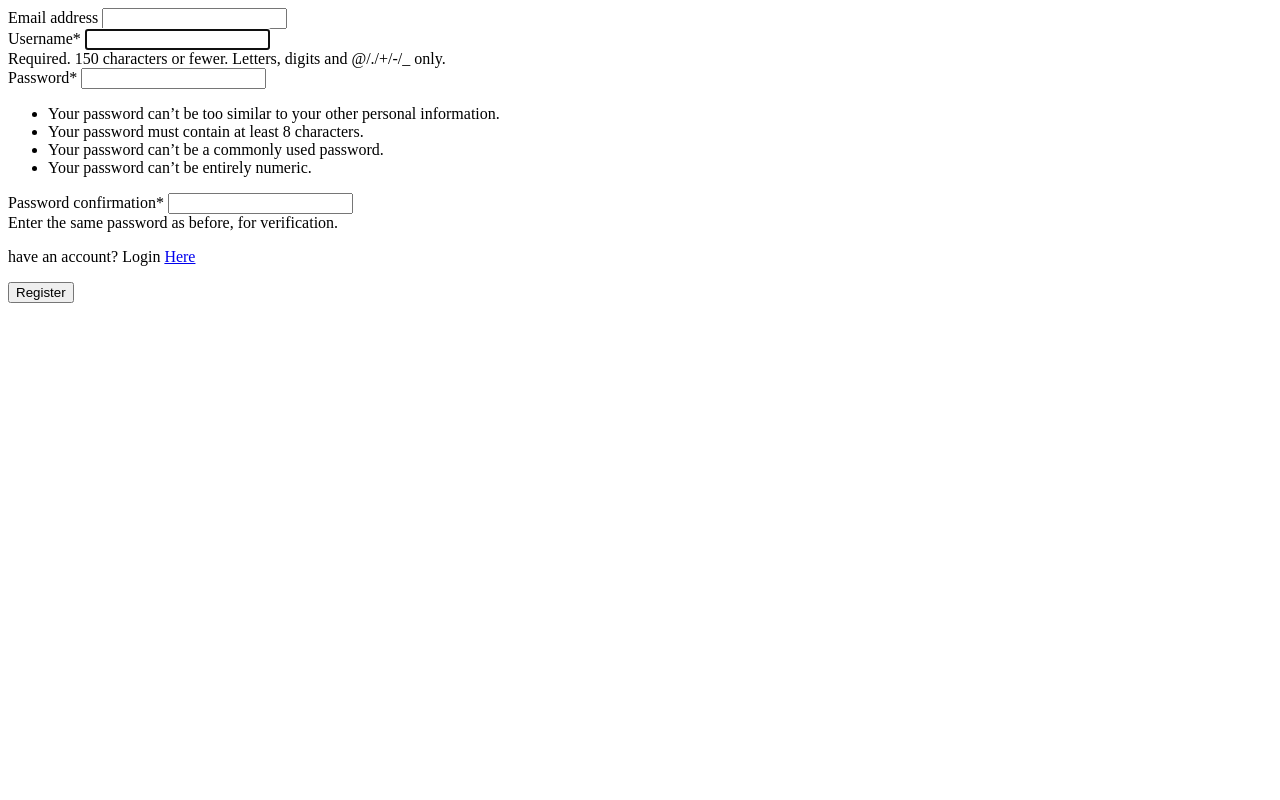
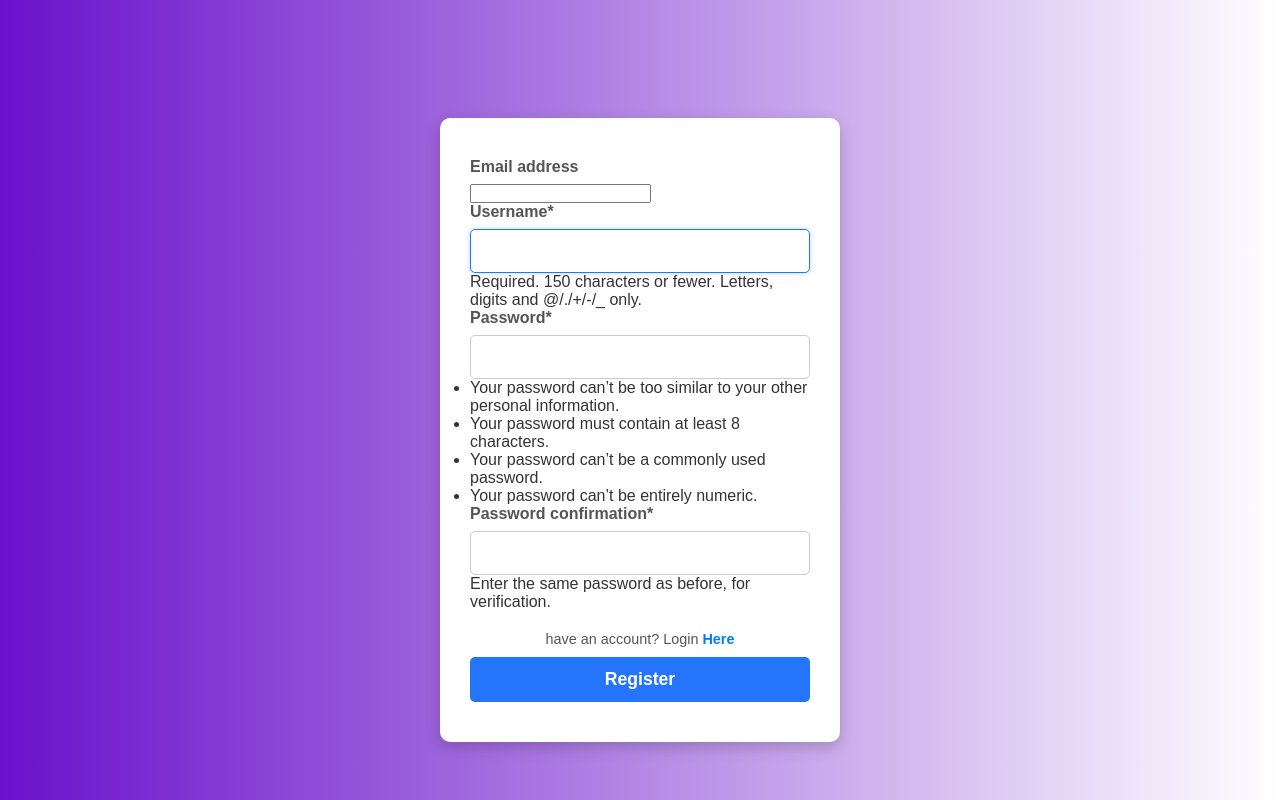
Before and after one commit to AlinaniSilomba/EventsApp, a Django app: page /events/accounts/sign-up/ in a window 1280 px wide. Run offline with Django 5.2, Linux system fonts and the light colour scheme; some libraries are stand-ins or nearby versions.

Commit message:
Add authentication URLs and enhance templates with navigation and styling
- Set LOGIN_REDIRECT_URL and LOGOUT_REDIRECT_URL in settings.py
- Update urls.py to include index path
- Enhance index.html with a navigation bar and links
- Improve sign_up.html and login.html with better form styling and links
- Add CSS for styling forms and navigation
- Create app.js for future JavaScript functionality

```diff
--- a/EventsPlanner/EventsPlanner/settings.py
+++ b/EventsPlanner/EventsPlanner/settings.py
@@ -127,3 +127,6 @@ STATIC_URL = 'static/'
 # https://docs.djangoproject.com/en/5.2/ref/settings/#default-auto-field
 
 DEFAULT_AUTO_FIELD = 'django.db.models.BigAutoField'
+
+LOGIN_REDIRECT_URL = '/events'
+LOGOUT_REDIRECT_URL = '/login'
--- /dev/null
+++ b/EventsPlanner/events/static/styles.css
@@ -0,0 +1,290 @@
+
+
+/* Basic Reset & Body Styling */
+* {
+    box-sizing: border-box;
+    margin: 0;
+    padding: 0;
+}
+
+body {
+    font-family: Arial, sans-serif;
+    background: linear-gradient(to right, #6a11cb, #ffffff); /* Example gradient background */
+    display: flex; /* Use flexbox for centering */
+    justify-content: center; /* Center horizontally */
+    align-items: center; /* Center vertically */
+    min-height: 100vh; /* Ensure body takes full viewport height */
+    color: #333;
+}
+
+.login-container {
+    background-color: #ffffff;
+    padding:40px 30px;
+    align-items: center;
+    border-radius: 10px;
+    box-shadow: 0 5px 15px rgba(0, 0, 0, 0.2);
+    width: 100%;
+    max-width: 400px; /* Max width for the login box */
+    text-align: center;
+}
+
+/* Form Heading */
+#login-form h1 {
+    margin-bottom: 25px;
+    color: #333;
+    font-size: 2em;
+    font-weight: bold;
+}
+
+
+/* Input Group Styling (Label + Input) */
+.input-group {
+    margin-bottom: 20px;
+    text-align: left; /* Align labels and inputs left */
+}
+
+.input-group label {
+    display: block; /* Label on its own line */
+    margin-bottom: 8px;
+    font-weight: bold;
+    color: #555;
+}
+
+.input-group input[type="text"],
+.input-group input[type="password"] {
+    width: 100%; /* Full width within container */
+    padding: 12px 15px;
+    border: 1px solid #ccc;
+    border-radius: 5px;
+    font-size: 1em;
+    transition: border-color 0.3s ease; /* Smooth transition for focus */
+}
+
+.input-group input[type="text"]::placeholder,
+.input-group input[type="password"]::placeholder {
+    color: #aaa;
+}
+
+/* Input focus style */
+.input-group input[type="text"]:focus,
+.input-group input[type="password"]:focus {
+    border-color: #2575fc; /* Highlight border on focus */
+    outline: none; /* Remove default browser outline */
+    box-shadow: 0 0 5px rgba(37, 117, 252, 0.3);
+}
+
+/* Login Button Styling */
+.login-btn {
+    width: 100%;
+    padding: 12px;
+    background-color: #2575fc; /* Button color */
+    color: #ffffff;
+    border: none;
+    border-radius: 5px;
+    font-size: 1.1em;
+    font-weight: bold;
+    cursor: pointer;
+    transition: background-color 0.3s ease;
+    margin-top: 10px; /* Space above the button */
+}
+
+.login-btn:hover {
+    background-color: #1a5fcc; /* Darker shade on hover */
+}
+
+/* Options (Forgot Password / Sign Up) */
+.options {
+    margin-top: 15px;
+    text-align: right; /* Align forgot password link to the right */
+}
+
+.forgot-password {
+    color: #007bff;
+    text-decoration: none;
+    font-size: 0.9em;
+}
+
+.forgot-password:hover {
+    text-decoration: underline;
+}
+
+.signup-link {
+    margin-top: 20px;
+    font-size: 0.9em;
+    color: #555;
+}
+
+.signup-link a {
+    color: #007bff;
+    text-decoration: none;
+    font-weight: bold;
+}
+
+.signup-link a:hover {
+    text-decoration: underline;
+}
+
+
+
+
+/* Here starts our Navbar */
+
+/* Navbar Styling */
+.navbar {
+    background-color: #333; /* Dark background color */
+    color: #fff;            /* White text color */
+    width: 100%;           /* Full width */
+    position: fixed;       /* Make it stick to the top */
+    top: 0;
+    left: 0;
+    z-index: 1000;         /* Ensure it's above other content */
+    box-shadow: 0 2px 5px rgba(0, 0, 0, 0.2); /* Subtle shadow */
+}
+
+.navbar-container {
+    max-width: 1100px;     /* Max width of the navbar content */
+    margin: 0 auto;        /* Center the container */
+    padding: 0 20px;       /* Padding on the sides */
+    display: flex;         /* Use flexbox for layout */
+    justify-content: space-between; /* Space between brand and nav links */
+    align-items: center;   /* Vertically center items */
+    height: 60px;          /* Navbar height */
+}
+
+/* Navbar Brand/Logo */
+.navbar-brand {
+    color: #fff;
+    text-decoration: none; /* Remove underline */
+    font-size: 1.8em;      /* Larger font size */
+    font-weight: bold;
+}
+
+/* Navigation Links List */
+.navbar-nav {
+    list-style: none;      /* Remove default bullet points */
+    display: flex;         /* Align items horizontally */
+}
+
+/* Individual Navigation Link Item */
+.nav-item {
+    margin-left: 20px;     /* Space between nav items */
+}
+
+/* Individual Navigation Link */
+.nav-link {
+    color: #fff;
+    text-decoration: none;
+    padding: 5px 10px;     /* Add some padding for better clickability */
+    transition: color 0.3s ease, background-color 0.3s ease; /* Smooth transition for hover effect */
+    border-radius: 4px;    /* Optional: Slightly rounded corners */
+}
+
+/* Hover effect for Nav Links */
+.nav-link:hover {
+    background-color: #555; /* Slightly lighter background on hover */
+    color: #eee;            /* Slightly lighter text on hover */
+}
+
+/* Optional: Style for an 'active' link if you add JavaScript later */
+.nav-link.active {
+    font-weight: bold;
+    border-bottom: 2px solid #fff; /* Example active style */
+}
+
+
+
+
+/* NAVBAR */
+
+
+
+body {
+    margin: 0;
+    font-family: Arial, sans-serif;
+    /* Add padding to prevent content hiding under fixed navbar */
+    padding-top: 60px; /* Adjust if navbar height changes */
+}
+
+/* Navbar Main Container */
+.navbar {
+    background-color: #2c3e50; /* Example background color */
+    color: #ecf0f1;            /* Example text color */
+    position: fixed;
+    top: 0;
+    left: 0;
+    width: 100%;
+    z-index: 1000;
+    box-shadow: 0 2px 4px rgba(0,0,0,0.1);
+}
+
+/* Inner Container for Layout */
+.navbar-container {
+    max-width: 1200px;
+    margin: 0 auto;
+    padding: 0 20px;
+    display: flex;          /* Use flexbox for layout */
+    align-items: center;    /* Vertically center items */
+    height: 60px;           /* Navbar height */
+}
+
+/* Navbar Brand Styling */
+.navbar-brand {
+    color: #ecf0f1;
+    text-decoration: none;
+    font-size: 1.75em;
+    font-weight: bold;
+    margin-right: 30px; /* Add some space between brand and main nav */
+}
+
+/* Main Navigation Links List (UL) */
+.navbar-nav {
+    list-style: none;
+    margin: 0;
+    padding: 0;
+    display: flex;
+    gap: 20px; /* Spacing between main nav items */
+    /* flex-grow: 1; */ /* Alternative: Use this to push auth links right if margin-left: auto is not used on .navbar-auth */
+}
+
+/* Individual Main Navigation Link Item (LI) */
+.nav-item {
+    /* No specific styles needed if using gap on ul */
+}
+
+/* Individual Main Navigation Link (A) */
+.nav-link {
+    color: #ecf0f1;
+    text-decoration: none;
+    padding: 8px 12px;
+    border-radius: 4px;
+    transition: background-color 0.3s ease, color 0.3s ease;
+}
+
+.nav-link:hover {
+    background-color: #34495e;
+    color: #fff;
+}
+
+/* Authentication Links Container */
+.navbar-auth {
+    display: flex;      /* Arrange auth links horizontally */
+    align-items: center; /* Keep them vertically centered */
+    gap: 15px;          /* Spacing between login/logout */
+    margin-left: auto;  /* CRITICAL: This pushes the auth links to the far right */
+}
+
+/* Individual Authentication Links */
+.auth-link {
+    color: #ecf0f1;
+    text-decoration: none;
+    padding: 6px 15px;
+    border: 1px solid #ecf0f1; /* Example: Add a border */
+    border-radius: 20px;       /* Example: Make them pill-shaped */
+    font-size: 0.9em;
+    transition: background-color 0.3s ease, color 0.3s ease;
+}
+
+.auth-link:hover {
+    background-color: #ecf0f1;
+    color: #2c3e50; /* Invert colors on hover */
+}
--- a/EventsPlanner/events/templates/events/layout.html
+++ b/EventsPlanner/events/templates/events/layout.html
@@ -1,4 +1,6 @@
 <!DOCTYPE html>
+{% load static %}
+{% load crispy_forms_tags %}
 <html>
     <head>
         <meta charset="utf-8">
@@ -6,9 +8,13 @@
         <title> {% block title %}{% endblock title %}</title>
         <meta name="description" content="">
         <meta name="viewport" content="width=device-width, initial-scale=1">
-        <link rel="stylesheet" href="">
+        <link rel="stylesheet" href="{%static 'styles.css'%}">
     </head>
     <body>
-       {% block body %}{% endblock body %}
+
+       {% block body %}
+
+
+       {% endblock body %}
     </body>
 </html>
--- a/EventsPlanner/events/templates/events/sign_up.html
+++ b/EventsPlanner/events/templates/events/sign_up.html
@@ -4,13 +4,19 @@
 
 
 {% block body %}
-<div>
-    <form action="{%url 'sign_up'%}" method='post'>
+<div class="login-container">
+    <form id="login-form" action="{%url 'sign_up'%}" method='post'>
         {% csrf_token %}
-        {{form|crispy}}
+        <div class="input-group">
+            {{form|crispy}}
+        </div>
+
+      <div class="signup-link">
         <p> have an account? Login <a href="{%url 'login'%}"> Here</a></p>
-        <div>
-            <button class="" type="submit">Register</button>
+      </div>
+
+        <div >
+            <button class="login-btn" type="submit">Register</button>
         </div>
     </form>
 </div>
--- a/EventsPlanner/events/urls.py
+++ b/EventsPlanner/events/urls.py
@@ -4,5 +4,6 @@ from . import views
 
 urlpatterns = [
     path('', views.index, name='index'),
+    path('index', views.index, name='index'),
     path('accounts/sign-up/', views.sign_up, name='sign_up'),
 ]
--- a/EventsPlanner/events/views.py
+++ b/EventsPlanner/events/views.py
@@ -2,7 +2,7 @@ from django.shortcuts import render
 from django.http import HttpResponseRedirect
 from django.urls import reverse
 from.forms import RegistrationForm
-
+from django.contrib.auth import login, logout, authenticate
 # Create your views here.
 def index(request):
     if not request.user.is_authenticated:
@@ -13,6 +13,10 @@ def index(request):
 def sign_up(request):
     if request.method == 'POST':
         form = RegistrationForm(request.POST)
+        if form.is_valid():
+            user = form.save()
+            login(request,user)
+            return HttpResponseRedirect(reverse('index'))
     else:
         form = RegistrationForm()
     return render(request,'events/sign_up.html',{
```
Also changed, not shown: EventsPlanner/events/templates/events/index.html (+26 -0 lines), EventsPlanner/events/templates/registration/login.html (+8 -4 lines), EventsPlanner/events/static/app.js (added).
